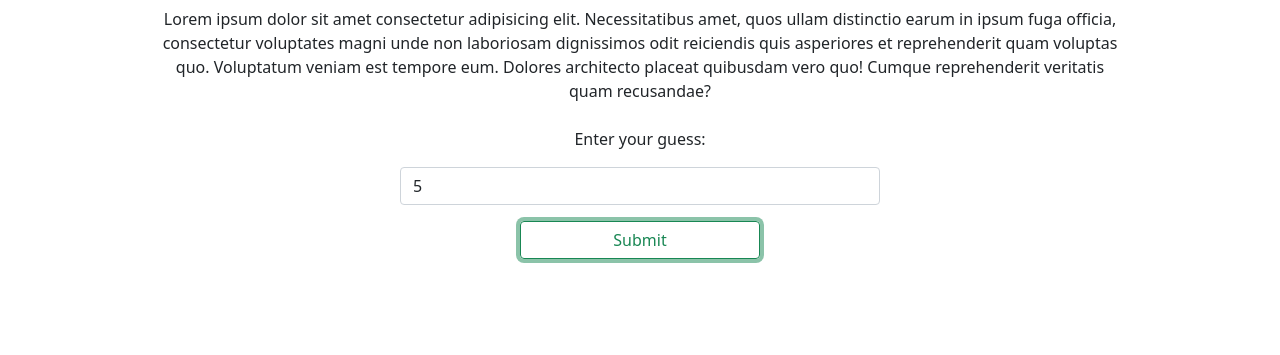
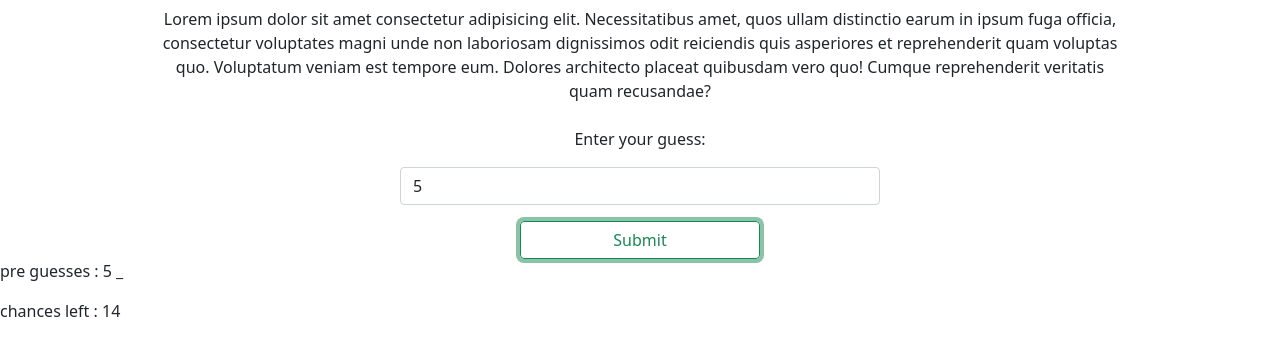
Before and after one commit to shaghayegh2000/Learn-JavaScript, a plain HTML site: page mini project/mini project 2/second.html in a window 1280 px wide. Both pictures are taken after typing "5" into the empty fields and a click on the input "Submit". Shown: the part 89-444 px from the top of the page. Drawn offline with nearby package versions, Linux system fonts and the light colour scheme.

Commit message:
22/2/2023 , 16:00

```diff
--- a/mini project/mini project 2/second.html
+++ b/mini project/mini project 2/second.html
@@ -14,7 +14,13 @@
     <div class="m-auto form mt-4 text-center w-75">
         <label for="guess">Enter your guess:</label>
         <input id="guess" type="number" class="m-auto guess mt-3 form-control w-50">
-        <input type="submit" value="Submit" class="w-25 btn btn-outline-success mt-3">
+        <input type="submit" value="Submit" class="submit w-25 btn btn-outline-success mt-3">
+    </div>
+    <div class="result">
+        <p class="guesses"></p>
+        <p class="chances"></p>
+        <p class="lastres"></p>
+        <p class="loworhigh"></p>
     </div>
 
     <script src="second.js"></script>
--- a/mini project/mini project 2/second.js
+++ b/mini project/mini project 2/second.js
@@ -0,0 +1,26 @@
+var randomN = Math.floor(Math.random()*50)+1;
+var guess = document.querySelector(".guess");
+var submit = document.querySelector(".submit");
+var guesses = document.querySelector(".guesses");
+var chances = document.querySelector(".chances");
+var lastres = document.querySelector(".lastres");
+var loworhigh = document.querySelector(".loworhigh");
+var guesscount = 1;
+var resetbtn;
+function check(){
+    var userguess = Number(guess.value);
+    if(guesscount === 1){
+        guesses.textContent = "pre guesses : ";
+        chances.textContent = "";
+    }
+    guesses.textContent += userguess + " _ "
+    chances.textContent = "chances left : " + (15-guesscount);
+
+    if(userguess === randomN){
+        lastres.textContent = "You win!";
+        lastres.style.backgroundColor = "lightgreen;"
+        loworhigh.textContent = "";
+        gameEnd()
+    }
+}
+submit.addEventListener("click",check);
```
